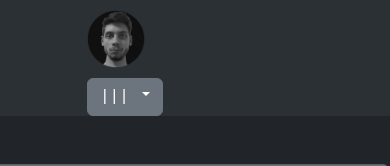
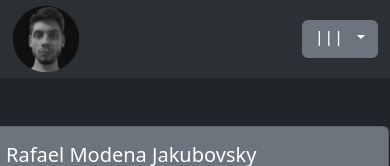
Before and after one commit to Rafael-MJ/rafaelmj.xyz, an Angular app: page /main in a window 390 px wide. Shown: the top 166 px of the page. Built offline with nearby package versions, Linux system fonts and the light colour scheme.

Commit message:
fix: header dropdown mobile display

```diff
--- a/src/app/nav-header/nav-header.component.css
+++ b/src/app/nav-header/nav-header.component.css
@@ -9,7 +9,3 @@
 #me-icon {
   max-height: 8vh;
 }
-
-.dropdown, .none-icon {
-  margin: 0 75px;
-}
--- a/src/app/nav-header/nav-header.component.html
+++ b/src/app/nav-header/nav-header.component.html
@@ -1,13 +1,13 @@
 <nav class="navbar navbar-expand-md bg-body-tertiary sticky-top" data-bs-theme="dark">
   <div class="container-fluid fs-5">
     <a class="navbar-brand d-md-none" href="#">
-      <img class="navbar-brand none-icon" id="me-icon" src="../../assets/me.png" alt="" />
+      <img class="none-icon" id="me-icon" src="../../assets/me.png" alt="" />
     </a>
     <div ngbDropdown class="dropdown d-md-none">
       <button ngbDropdownToggle class="btn btn-secondary" type="button" id="dropdownMenuBtn" aria-expanded="false">
         |||
       </button>
-      <ul ngbDropdownMenu aria-labelledby="dropdownMenuBtn">
+      <ul class="dropdown-menu-end" ngbDropdownMenu aria-labelledby="dropdownMenuBtn">
         <li><a ngbDropdownItem routerLink="main">INÍCIO</a></li>
         <li><a ngbDropdownItem routerLink="skills">COMPETÊNCIAS</a></li>
         <li><a ngbDropdownItem routerLink="knowledge">CONHECIMENTO</a></li>
```
